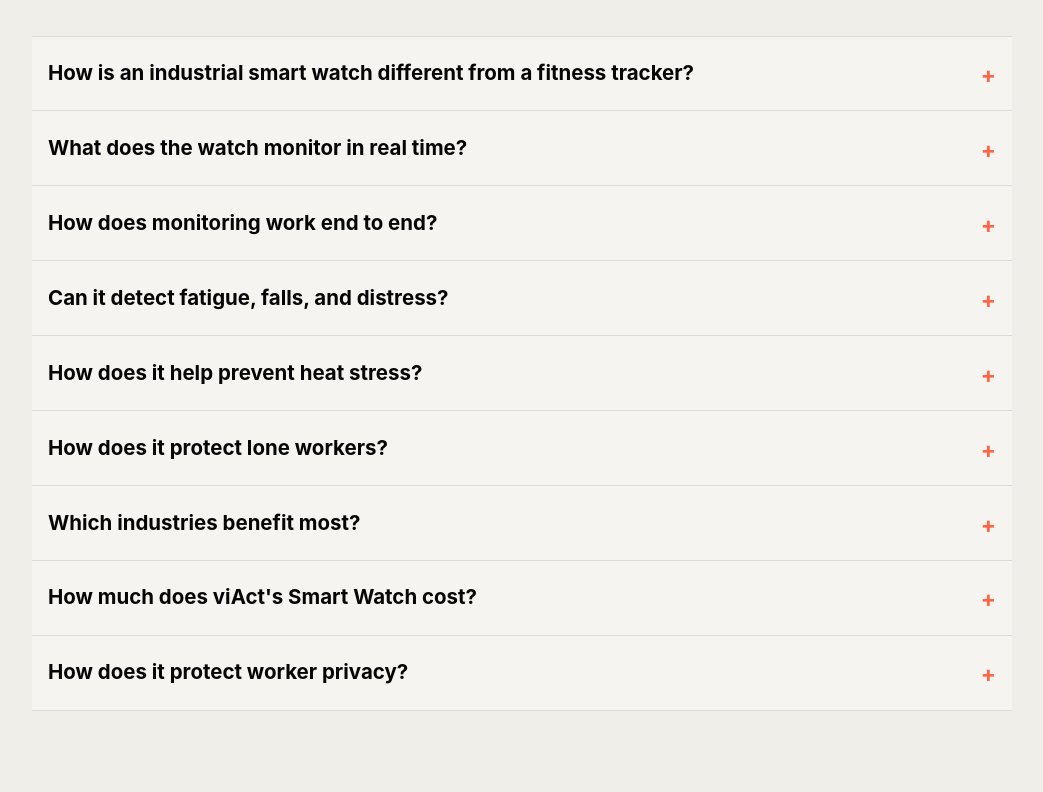
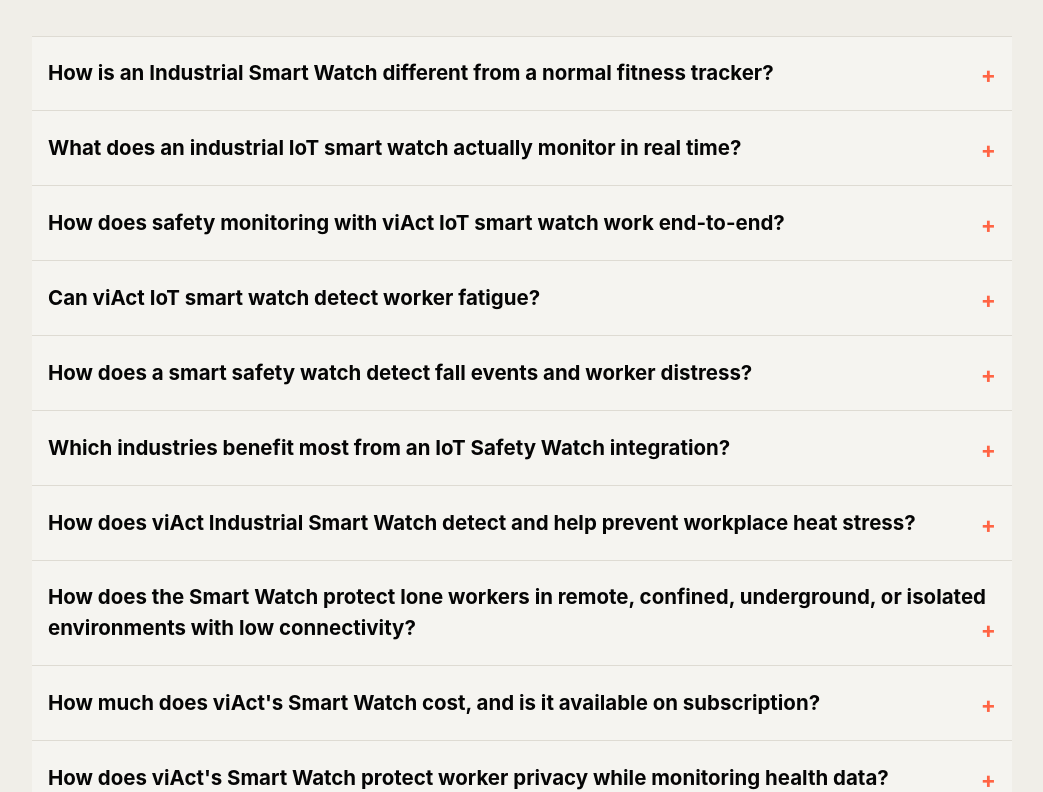
Before and after one commit to frenzy2004/CoreSense, a React (Vite) app: page / in a window 1280 px wide. Shown: the part 6253-7045 px from the top of the page, without its empty margins (118-1161 px from the left). Built offline with nearby package versions, Linux system fonts and the light colour scheme.

Commit message:
Match smart watch FAQ set

```diff
--- a/app/SmartWatchClone.tsx
+++ b/app/SmartWatchClone.tsx
@@ -297,39 +297,43 @@ const reviews = [
 
 const faqs = [
   [
-    "How is an industrial smart watch different from a fitness tracker?",
+    "How is an Industrial Smart Watch different from a normal fitness tracker?",
     "A workplace safety watch is built for incident prevention. It combines health signals, motion, location, alerts, and site-system integration rather than passively counting activity.",
   ],
   [
-    "What does the watch monitor in real time?",
+    "What does an industrial IoT smart watch actually monitor in real time?",
     "It can track heart rate, body temperature, SpO2, movement, posture, location, fatigue indicators, and SOS events, then surface actionable alerts in the safety platform.",
   ],
   [
-    "How does monitoring work end to end?",
+    "How does safety monitoring with viAct IoT smart watch work end-to-end?",
     "The watch captures worker-level data, AI evaluates the signal at the edge or in the cloud, and viHUB gives supervisors alerts, records, and response context.",
   ],
   [
-    "Can it detect fatigue, falls, and distress?",
-    "Yes. Motion sensors, biometric trends, and configurable thresholds can trigger alerts for fatigue, falls, motionless states, critical vitals, and manual or automatic SOS.",
+    "Can viAct IoT smart watch detect worker fatigue?",
+    "Yes. Biometric trends, motion signals, and configurable thresholds can flag fatigue risk so supervisors can intervene earlier during long or high-risk shifts.",
   ],
   [
-    "How does it help prevent heat stress?",
+    "How does a smart safety watch detect fall events and worker distress?",
+    "Motion sensors, posture changes, motionless-worker detection, critical vitals, and manual or automatic SOS can trigger alerts for falls, distress, and non-response events.",
+  ],
+  [
+    "Which industries benefit most from an IoT Safety Watch integration?",
+    "Construction, oil and gas, mining, manufacturing, and logistics benefit most because workers often operate in zones where supervisors cannot continuously see them.",
+  ],
+  [
+    "How does viAct Industrial Smart Watch detect and help prevent workplace heat stress?",
     "Skin temperature, heart rate, SpO2, and weather-station context can trigger early warnings so workers and supervisors can intervene before collapse or impairment.",
   ],
   [
-    "How does it protect lone workers?",
+    "How does the Smart Watch protect lone workers in remote, confined, underground, or isolated environments with low connectivity?",
     "Location tracking, motionless-worker detection, fall detection, SOS escalation, and edge processing support workers in remote, confined, underground, or low-connectivity zones.",
   ],
   [
-    "Which industries benefit most?",
-    "Construction, oil and gas, mining, manufacturing, and logistics benefit most because workers often operate in zones where supervisors cannot continuously see them.",
-  ],
-  [
-    "How much does viAct's Smart Watch cost?",
+    "How much does viAct's Smart Watch cost, and is it available on subscription?",
     "Pricing depends on device count, activated modules, connectivity, deployment model, and contract length. The original page directs commercial questions to sales or a demo.",
   ],
   [
-    "How does it protect worker privacy?",
+    "How does viAct's Smart Watch protect worker privacy while monitoring health data?",
     "The system treats biometric data as safety and operational data, uses role-based access, encrypts data in transit and at rest, and supports on-premises deployment where required.",
   ],
 ];
```
Also changed, not shown: 1 other file (tests, documents, lock files or other folders).
